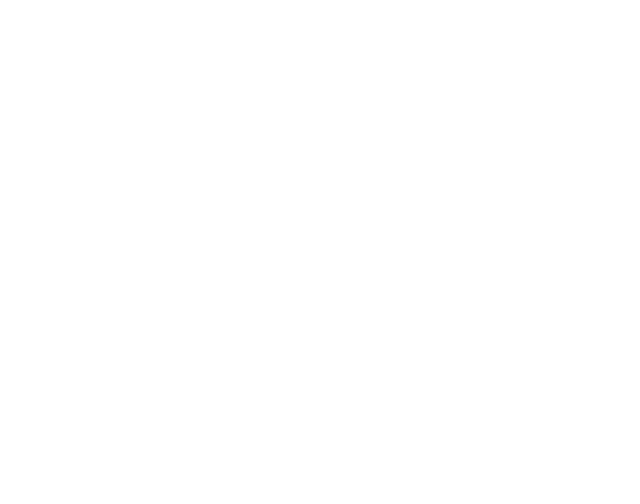
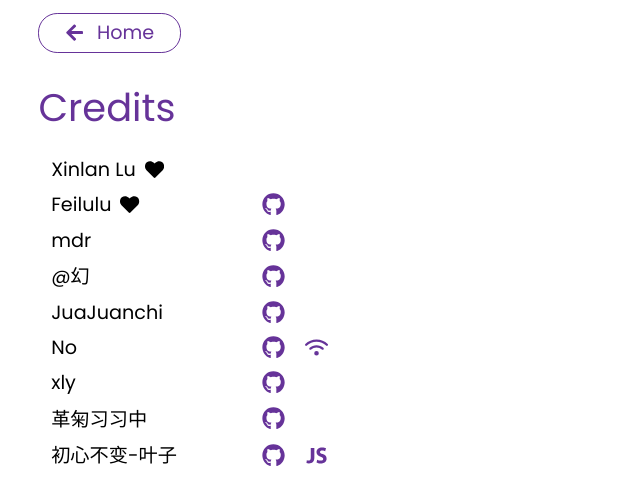
Before and after one commit to lxzaa-code/WebSite, a React (Create React App) app: page /credits in a window 1280 px wide. Shown: the top 504 px of the page, without its empty margins (0-640 px from the left). Built offline with nearby package versions, Linux system fonts and the light colour scheme.

Commit message:
feat: add members to Credits

```diff
--- a/src/components/Credits/Credits.css
+++ b/src/components/Credits/Credits.css
@@ -0,0 +1,46 @@
+.Credits {
+    margin: 1vw 3vw;
+    display: flex;
+    flex-direction: column;
+}
+
+.Credits h1 {
+    margin-top: 2vw;
+    margin-bottom: 1vw;
+    font-family: 'Poppins', sans-serif;
+    font-size: 3vw;
+    font-weight: 400;
+    color: rebeccapurple;
+}
+
+.Credits .Credits-Item {
+    display: flex;
+    flex-direction: row;
+    align-items: center;
+    gap: 1.5vw;
+    margin-left: 1vw;
+    margin-top: 0.5vw;
+    font-size: 1.8vw;
+}
+
+.Credits .Credits-Item p {
+    font-family: 'Poppins', sans-serif;
+    font-size: 1.5vw;
+    display: flex;
+    flex-direction: row;
+    align-items: center;
+    gap: 0.7vw;
+    width: 15vw;
+}
+
+.Credits .Credits-Item a {
+    display: flex;
+    flex-direction: row;
+    align-items: center;
+    color: rebeccapurple;
+    transition: all .3s;
+}
+
+.Credits .Credits-Item a:hover {
+    color: black;
+}
--- a/src/components/Credits/Credits.jsx
+++ b/src/components/Credits/Credits.jsx
@@ -1,8 +1,55 @@
 import './Credits.css';
+import ReturnMainPage from '../mess/ReturnMainPage';
+import { Link } from 'react-router-dom';
+import { FaHeart, FaGithub } from "react-icons/fa";
+import { FaWifi } from 'react-icons/fa6';
+import { IoLogoJavascript } from 'react-icons/io';
 
 function Credits() {
+    document.title = "Credits | Mdr-C-Tutorial";
     return (
-        <div className="Credits"></div>
+        <div className="Credits">
+            <ReturnMainPage />
+            <h1>Credits</h1>
+            <div className="Credits-Item">
+                <p>Xinlan Lu <FaHeart /></p>
+            </div>
+            <div className="Credits-Item">
+                <p>Feilulu <FaHeart /></p>
+                <Link rel="noreferrer" target={"_blank"} to="https://github.com/LovelyLavender4"><FaGithub /></Link>
+            </div>
+            <div className="Credits-Item">
+                <p>mdr</p>
+                <Link rel="noreferrer" target={"_blank"} to="https://github.com/Minsecrus"><FaGithub /></Link>
+            </div>
+            <div className="Credits-Item">
+                <p>@幻</p>
+                <Link rel="noreferrer" target={"_blank"} to="https://github.com/huan201"><FaGithub /></Link>
+            </div>
+            <div className="Credits-Item">
+                <p>JuaJuanchi</p>
+                <Link rel="noreferrer" target={"_blank"} to="https://github.com/Jua-Juanchi"><FaGithub /></Link>
+            </div>
+            <div className="Credits-Item">
+                <p>No</p>
+                <Link rel="noreferrer" target={"_blank"} to="https://github.com/Kroner"><FaGithub /></Link>
+                <Link rel="noreferrer" target={"_blank"} to="https://www.cnblogs.com/Kroner"><FaWifi /></Link>
+            </div>
+
+            <div className="Credits-Item">
+                <p>xly</p>
+                <Link rel="noreferrer" target={"_blank"} to="https://github.com/LY-Xiang"><FaGithub /></Link>
+            </div>
+            <div className="Credits-Item">
+                <p>革匊习习中</p>
+                <Link rel="noreferrer" target={"_blank"} to="https://github.com/Juvwxyz"><FaGithub /></Link>
+            </div>
+            <div className="Credits-Item">
+                <p>初心不变-叶子</p>
+                <Link rel="noreferrer" target={"_blank"} to="https://github.com/FHU-yezi"><FaGithub /></Link>
+                <Link rel="noreferrer" target={"_blank"} to="https://www.jianshu.com/u/ea36c8d8aa30"><IoLogoJavascript /></Link>
+            </div>
+        </div>
     )
 }
 
```
